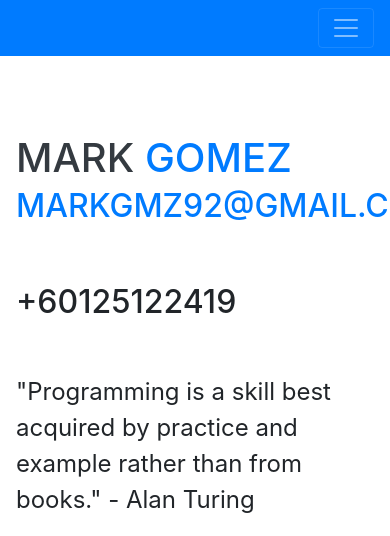
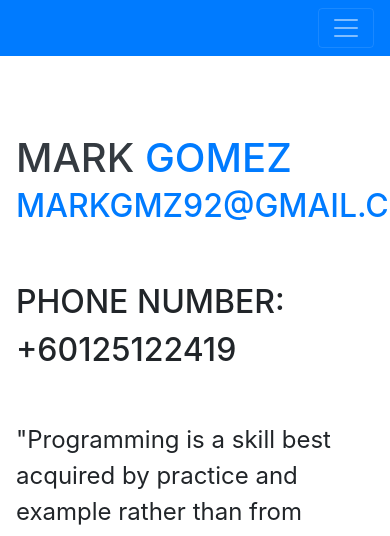
Before and after one commit to markgmz92/markgmz92.github.io, a website with bundled scripts: page index.html in a window 390 px wide. Shown: the top 536 px of the page. Built offline with nearby package versions, Linux system fonts and the light colour scheme; a web font is replaced by a local one.

Commit message:
Edited title of phone number

```diff
--- a/index.html
+++ b/index.html
@@ -55,7 +55,7 @@
                     <a href="mailto:name@email.com">markgmz92@gmail.com</a>
                 </div>
                 <div class="subheading mb-5">
-                    <a class="phone number">+60125122419</a>
+                    <a class="phone number">Phone number: +60125122419</a>
                 </div>
                 <p class="lead mb-5">"Programming is a skill best acquired by practice and example rather than from books." - Alan Turing </p>
                 <div class="subheading mb-5">
```
